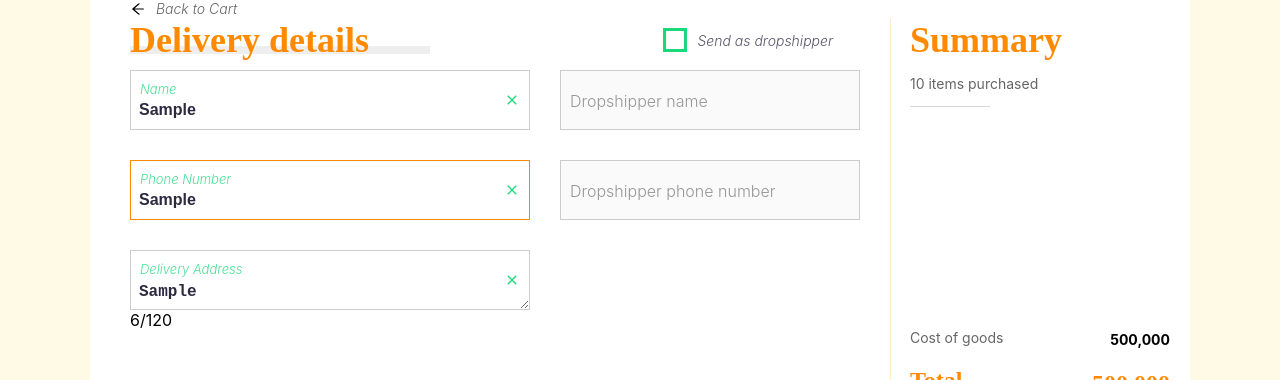
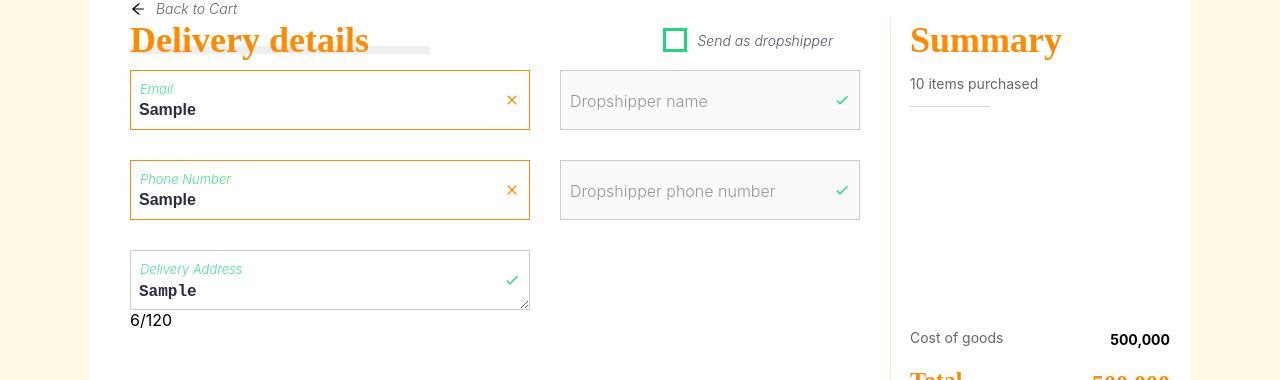
Before and after one commit to taufan-mft/jakmall, a React (Create React App) app: page /checkout/1 in a window 1280 px wide. Both pictures are taken after typing "Sample", "Sample", "Sample" into the empty fields and a click on the button "Continue to Payment". Shown: the part 173-553 px from the top of the page. Built offline with nearby package versions, Linux system fonts and the light colour scheme.

Commit message:
feat: email valid

```diff
--- a/src/pages/checkout/components/FormGroup/components/Input.tsx
+++ b/src/pages/checkout/components/FormGroup/components/Input.tsx
@@ -1,6 +1,6 @@
 import { CustomInput } from "./styles";
-import { MdClose } from "react-icons/md";
-import React from "react";
+import { MdClose, MdCheck } from "react-icons/md";
+import React, { useEffect, useState } from "react";
 import { useForm, useFormContext } from "react-hook-form";
 
 interface InputProps {
@@ -9,6 +9,7 @@ interface InputProps {
   isBig?: boolean;
   register?: ReturnType<ReturnType<typeof useForm>["register"]>;
   error?: boolean;
+  type?: string;
 }
 
 const Input = ({
@@ -16,21 +17,29 @@ const Input = ({
   isBig = false,
   register,
   label,
-  error = false,
+  error = undefined,
+  type = "text",
 }: InputProps) => {
-  const { setValue, watch } = useFormContext();
+  const { watch, formState } = useFormContext();
+  const [show, setShow] = useState(false);
+
+  useEffect(() => {
+    if (formState.isSubmitting) {
+      setShow(true);
+    }
+  }, [formState.isSubmitting]);
 
   return (
     <>
       <CustomInput
-        error={error}
+        error={error ?? false}
         id="yoo"
         style={isSmall ? { maxWidth: "300px" } : {}}
       >
         {!isBig && (
           <input
             style={isSmall ? { maxWidth: "300px" } : {}}
-            type="text"
+            type={type}
             placeholder="."
             id="target"
             {...register}
@@ -46,16 +55,11 @@ const Input = ({
           />
         )}
         <label htmlFor="target">{label}</label>
-        {watch(register?.name ?? "")?.length > 0 && (
-          <MdClose
-            color="#1BD97B"
-            id="icon"
-            height="18px"
-            width="18px"
-            onClick={() => {
-              setValue(register?.name ?? "", "");
-            }}
-          />
+        {error && show && (
+          <MdClose color="#FF8A00" id="icon" height="18px" width="18px" />
+        )}
+        {error == false && show && (
+          <MdCheck color="#1BD97B" id="icon" height="18px" width="18px" />
         )}
         {label === "Delivery Address" && (
           <span>{watch("delivery").length}/120</span>
--- a/src/pages/checkout/components/FormGroup/index.tsx
+++ b/src/pages/checkout/components/FormGroup/index.tsx
@@ -13,9 +13,12 @@ const FormGroup = () => {
   return (
     <MainWrapper>
       <Input
-        error={errors.firstName?.type === "required"}
-        label="Name"
-        register={register("firstName", { required: true, minLength: 5 })}
+        error={Boolean(errors.firstName)}
+        label="Email"
+        register={register("firstName", {
+          required: true,
+          pattern: /^\w+@[a-zA-Z_]+?\.[a-zA-Z]{2,3}$/,
+        })}
       />
       <Input
         label="Dropshipper name"
```
